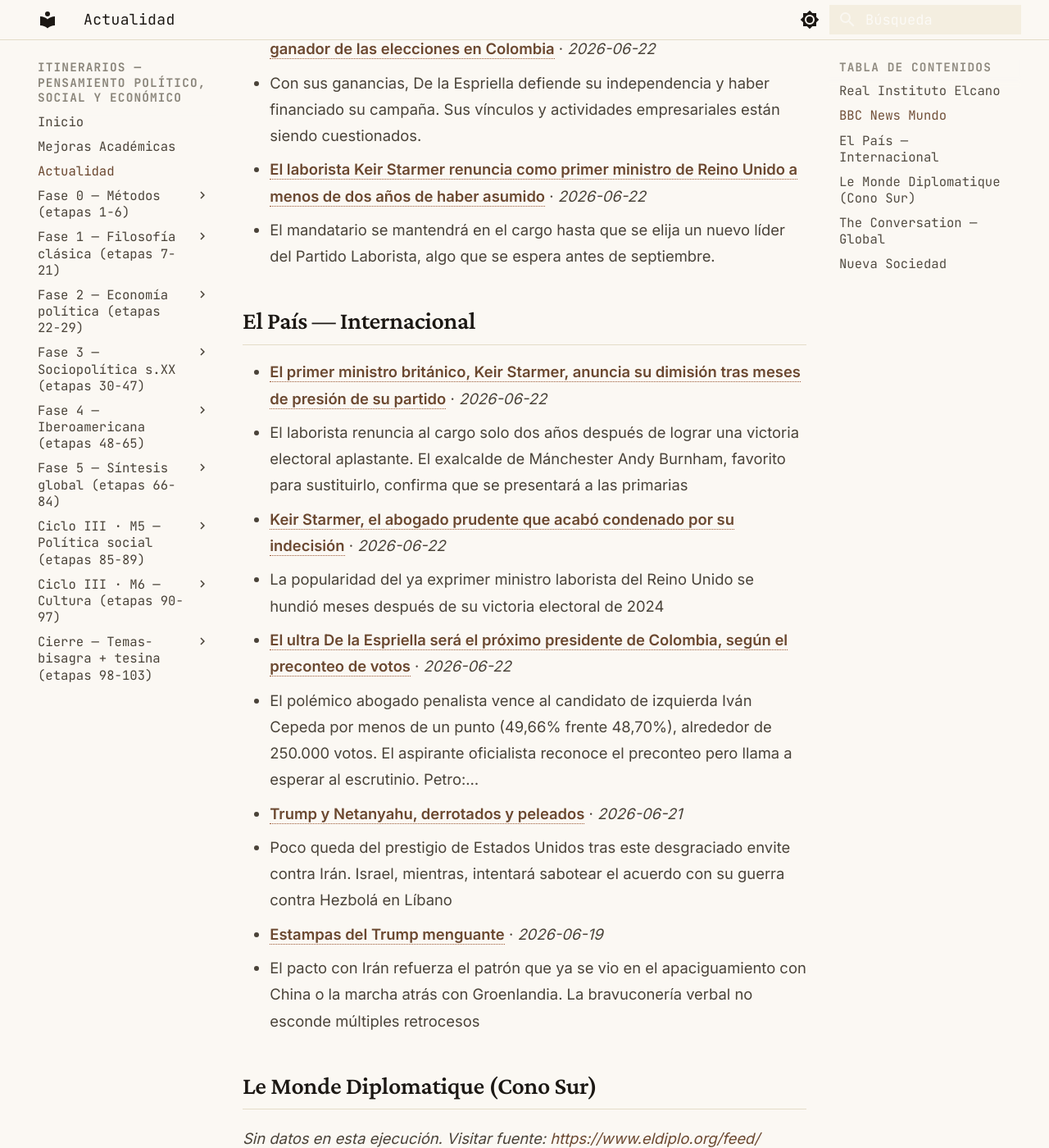
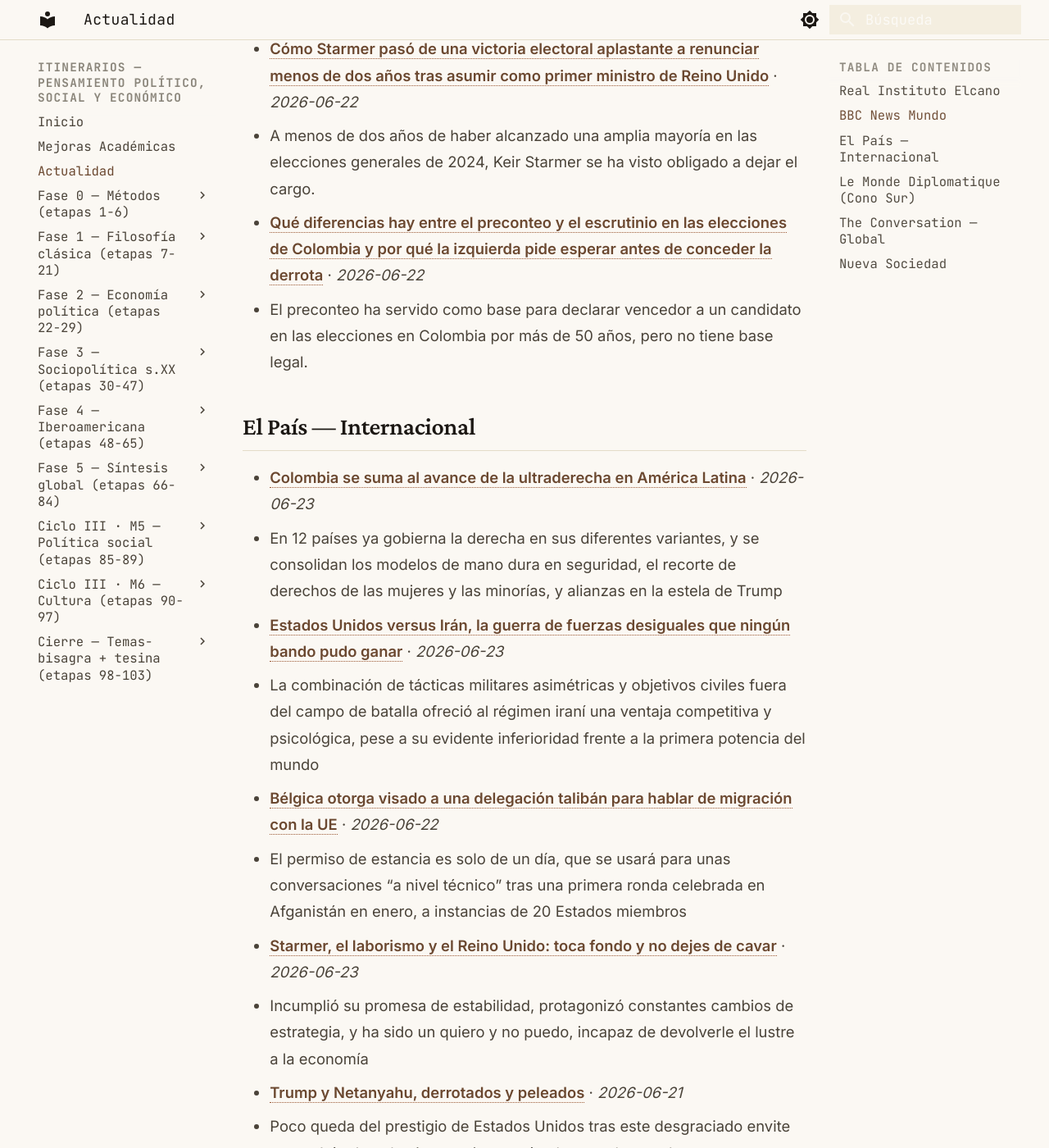
Before and after one commit to MrSpagVi/Curso, an MkDocs documentation site: the page built from docs/actualidad.md, in a window 1280 px wide and 1400 px high, scrolled down 1361 px. Shown: the whole window at 82% size. Built offline with MkDocs 1.6.1 and Material for MkDocs 9.7.7, drawn with Linux system fonts in a browser that asks for light colours; some of the changed text lies outside the part shown.

Commit message:
auto: actualidad 2026-06-23

```diff
--- a/docs/actualidad.md
+++ b/docs/actualidad.md
@@ -6,7 +6,7 @@ title: Actualidad
 
 Últimos titulares de fuentes que dictan agenda en ciencia política y geopolítica. Actualizado automáticamente cada día (vía GitHub Actions).
 
-_Última actualización: 2026-06-22 11:37 UTC_
+_Última actualización: 2026-06-23 09:24 UTC_
 
 !!! tip "Ritual mensual — #actualidad"
     El último sábado de cada mes: agarrá **un** titular de los de abajo y escribí **300 palabras** aplicándole **2 autores** del último mes que leíste. ¿Qué diría cada uno? ¿En qué chocan? No resumas la noticia — usala como caso para pensar con las herramientas que venís construyendo. Guardá el texto con el tag `#actualidad` en tu sistema de notas. Esto convierte la teoría en criterio sobre la coyuntura: el objetivo del plan no es citar a Maquiavelo, es leer el presente con él.
@@ -17,29 +17,29 @@ _Sin datos en esta ejecución. Visitar fuente: [https://www.realinstitutoelcano.
 
 ## BBC News Mundo
 
-- **[Síguelo en directo aquí](https://www.bbc.com/mundo/articles/c3v25v922k4o?at_medium=RSS&at_campaign=rss)** · *2026-06-18*
+- **[Síguelo en directo aquí](https://www.bbc.co.uk/mundo/articles/c3v25v922k4o?at_medium=RSS&at_campaign=rss)** · *2026-06-18*
   - Consulta los partidos, los marcadores y las tablas en tiempo real y en el horario de tu país
-- **[De la Espriella celebra la victoria electoral en Colombia pero Cepeda espera el escrutinio oficial; la reacción de Trump y otros líderes](https://www.bbc.co.uk/mundo/live/c6219kqq9r7t?at_medium=RSS&at_campaign=rss)**
-  - El preconteo de los votos en Colombia le da la victoria al derechista Abelardo de la Espriella frente al izquierdista Iván Cepeda por una estrecha diferencia. Trump, Milei y otros líderes elogiaron su ajustado triunfo.
-- **[Quién es Abelardo de la Espriella, el empresario que se perfila como presidente de Colombia y promete gobernar con "mano de hierro" inspirado en Bukele y Trump](https://www.bbc.com/mundo/articles/ce8pn4zlrd7o?at_medium=RSS&at_campaign=rss)** · *2026-06-22*
-  - De la Espriella, quien representa a una derecha dura y populista, plantea desmantelar el legado de izquierdas de Petro.
-- **[Cómo hizo su fortuna De la Espriella y los cuestionados negocios del ganador de las elecciones en Colombia](https://www.bbc.com/mundo/articles/c3ryp829q3jo?at_medium=RSS&at_campaign=rss)** · *2026-06-22*
+- **[4 grandes cambios en Reino Unido 10 años después del referendo sobre su salida de la Unión Europea (y qué tan posible es ahora su regreso al bloque)](https://www.bbc.co.uk/mundo/articles/cgl3nd9dly2o?at_medium=RSS&at_campaign=rss)** · *2026-06-23*
+  - El Brexit ha tenido efectos perniciosos para la economía, el comercio y la política británica. A 10 años del referéndum para abandonar la UE, una mayoría de británicos apostaría por volver.
+- **[Cómo hizo su fortuna De la Espriella y los cuestionados negocios del ganador de las elecciones en Colombia](https://www.bbc.co.uk/mundo/articles/c3ryp829q3jo?at_medium=RSS&at_campaign=rss)** · *2026-06-22*
   - Con sus ganancias, De la Espriella defiende su independencia y haber financiado su campaña. Sus vínculos y actividades empresariales están siendo cuestionados.
-- **[El laborista Keir Starmer renuncia como primer ministro de Reino Unido a menos de dos años de haber asumido](https://www.bbc.com/mundo/articles/cm2rkk7p6l2o?at_medium=RSS&at_campaign=rss)** · *2026-06-22*
-  - El mandatario se mantendrá en el cargo hasta que se elija un nuevo líder del Partido Laborista, algo que se espera antes de septiembre.
+- **[Cómo Starmer pasó de una victoria electoral aplastante a renunciar menos de dos años tras asumir como primer ministro de Reino Unido](https://www.bbc.co.uk/mundo/articles/c1mypj1jvy4o?at_medium=RSS&at_campaign=rss)** · *2026-06-22*
+  - A menos de dos años de haber alcanzado una amplia mayoría en las elecciones generales de 2024, Keir Starmer se ha visto obligado a dejar el cargo.
+- **[Qué diferencias hay entre el preconteo y el escrutinio en las elecciones de Colombia y por qué la izquierda pide esperar antes de conceder la derrota](https://www.bbc.co.uk/mundo/articles/c5yz39lnq9do?at_medium=RSS&at_campaign=rss)** · *2026-06-22*
+  - El preconteo ha servido como base para declarar vencedor a un candidato en las elecciones en Colombia por más de 50 años, pero no tiene base legal.
 
 ## El País — Internacional
 
-- **[El primer ministro británico, Keir Starmer, anuncia su dimisión tras meses de presión de su partido](https://elpais.com/internacional/2026-06-22/dimite-el-primer-ministro-britanico-keir-starmer.html)** · *2026-06-22*
-  - El laborista renuncia al cargo solo dos años después de lograr una victoria electoral aplastante. El exalcalde de Mánchester Andy Burnham, favorito para sustituirlo, confirma que se presentará a las primarias
-- **[Keir Starmer, el abogado prudente que acabó condenado por su indecisión](https://elpais.com/internacional/2026-06-22/keir-starmer-el-abogado-prudente-que-acabo-condenado-por-su-indecision.html)** · *2026-06-22*
-  - La popularidad del ya exprimer ministro laborista del Reino Unido se hundió meses después de su victoria electoral de 2024
-- **[El ultra De la Espriella será el próximo presidente de Colombia, según el preconteo de votos](https://elpais.com/america-colombia/elecciones-presidenciales/2026-06-22/el-ultra-de-la-espriella-sera-el-proximo-presidente-de-colombia-segun-el-preconteo-de-votos.html)** · *2026-06-22*
-  - El polémico abogado penalista vence al candidato de izquierda Iván Cepeda por menos de un punto (49,66% frente 48,70%), alrededor de 250.000 votos. El aspirante oficialista reconoce el preconteo pero llama a esperar al escrutinio. Petro:…
+- **[Colombia se suma al avance de la ultraderecha en América Latina](https://elpais.com/america-colombia/elecciones-presidenciales/2026-06-23/colombia-se-suma-al-avance-de-la-ultraderecha-en-america-latina.html)** · *2026-06-23*
+  - En 12 países ya gobierna la derecha en sus diferentes variantes, y se consolidan los modelos de mano dura en seguridad, el recorte de derechos de las mujeres y las minorías, y alianzas en la estela de Trump
+- **[Estados Unidos versus Irán, la guerra de fuerzas desiguales que ningún bando pudo ganar](https://elpais.com/internacional/2026-06-23/estados-unidos-versus-iran-la-guerra-de-fuerzas-desiguales-que-ningun-bando-pudo-ganar.html)** · *2026-06-23*
+  - La combinación de tácticas militares asimétricas y objetivos civiles fuera del campo de batalla ofreció al régimen iraní una ventaja competitiva y psicológica, pese a su evidente inferioridad frente a la primera potencia del mundo
+- **[Bélgica otorga visado a una delegación talibán para hablar de migración con la UE](https://elpais.com/internacional/2026-06-22/belgica-otorga-visado-a-una-delegacion-taliban-para-hablar-de-migracion-con-la-ue.html)** · *2026-06-22*
+  - El permiso de estancia es solo de un día, que se usará para unas conversaciones “a nivel técnico” tras una primera ronda celebrada en Afganistán en enero, a instancias de 20 Estados miembros
+- **[Starmer, el laborismo y el Reino Unido: toca fondo y no dejes de cavar](https://elpais.com/internacional/2026-06-23/starmer-el-laborismo-y-el-reino-unido-toca-fondo-y-no-dejes-de-cavar.html)** · *2026-06-23*
+  - Incumplió su promesa de estabilidad, protagonizó constantes cambios de estrategia, y ha sido un quiero y no puedo, incapaz de devolverle el lustre a la economía
 - **[Trump y Netanyahu, derrotados y peleados](https://elpais.com/internacional/2026-06-21/trump-y-netanyahu-derrotados-y-peleados.html)** · *2026-06-21*
   - Poco queda del prestigio de Estados Unidos tras este desgraciado envite contra Irán. Israel, mientras, intentará sabotear el acuerdo con su guerra contra Hezbolá en Líbano
-- **[Estampas del Trump menguante](https://elpais.com/internacional/2026-06-19/estampas-del-trump-menguante.html)** · *2026-06-19*
-  - El pacto con Irán refuerza el patrón que ya se vio en el apaciguamiento con China o la marcha atrás con Groenlandia. La bravuconería verbal no esconde múltiples retrocesos
 
 ## Le Monde Diplomatique (Cono Sur)
 
@@ -47,16 +47,16 @@ _Sin datos en esta ejecución. Visitar fuente: [https://www.eldiplo.org/feed/](h
 
 ## The Conversation — Global
 
-- **[Andy Burnham is favoured to become the next UK prime minister. Does his triumph offer lessons for defeating One Nation?](https://theconversation.com/andy-burnham-is-favoured-to-become-the-next-uk-prime-minister-does-his-triumph-offer-lessons-for-defeating-one-nation-285797)** · *2026-06-22*
-  - The man widely touted as the next UK prime minister has much in common with Australian PM Anthony Albanese. And he may hold some hope for Labor defeating One Nation.
-- **[Keir Starmer resigns: can anyone survive as prime minister in today’s Britain?](https://theconversation.com/keir-starmer-resigns-can-anyone-survive-as-prime-minister-in-todays-britain-275617)** · *2026-06-22*
-  - In the end, the pressure on him to go was just to great.
-- **[What’s the risk of humans getting sick from bird flu?](https://theconversation.com/whats-the-risk-of-humans-getting-sick-from-bird-flu-285796)** · *2026-06-22*
-  - The outbreak isn’t widespread, so the risk to humans is low. But it does have the potential to cause severe illness.
-- **[Bird flu is here. Can we stop the spread?](https://theconversation.com/bird-flu-is-here-can-we-stop-the-spread-285799)** · *2026-06-22*
-  - An ecologist explains how Australia can curb the spread of the H5N1 strain.
-- **[Ten years after the referendum, how Brexit could have been done differently](https://theconversation.com/ten-years-after-the-referendum-how-brexit-could-have-been-done-differently-282838)** · *2026-06-22*
-  - An economist weighs up some of the options that were left on the table.
+- **[Helping their friends to read can boost children’s attainment](https://theconversation.com/helping-their-friends-to-read-can-boost-childrens-attainment-241516)** · *2026-06-23*
+  - Children receive support from their partner throughout the session, with their teacher monitoring the interactions in the class.
+- **[Citizenship education: primary school children are already able to think politically](https://theconversation.com/citizenship-education-primary-school-children-are-already-able-to-think-politically-285615)** · *2026-06-23*
+  - Children are already thinking about power and whose voices get heard.
+- **[How high can a volcano throw lava up in the air?](https://theconversation.com/how-high-can-a-volcano-throw-lava-up-in-the-air-285833)** · *2026-06-23*
+  - Volcanologist Martin Mangler explains how volcanic eruptions work to push lava into the air. Listen on the The Conversation’s Curious Kids podcast.
+- **[The new Vegemite Kids has 50% less salt. No, that’s not ‘un-Australian’](https://theconversation.com/the-new-vegemite-kids-has-50-less-salt-no-thats-not-un-australian-285923)** · *2026-06-23*
+  - Here’s what Vegemite Kids will mean for children’s total salt intake. Hint: not as much as you might think.
+- **[Victoria claims to have stopped native logging. So why is it importing Tasmanian forests?](https://theconversation.com/victoria-claims-to-have-stopped-native-logging-so-why-is-it-importing-tasmanian-forests-285789)** · *2026-06-23*
+  - There’s no economic or environmental case for native logging. Yet taxpayer money is still being used to support it.
 
 ## Nueva Sociedad
 
```
